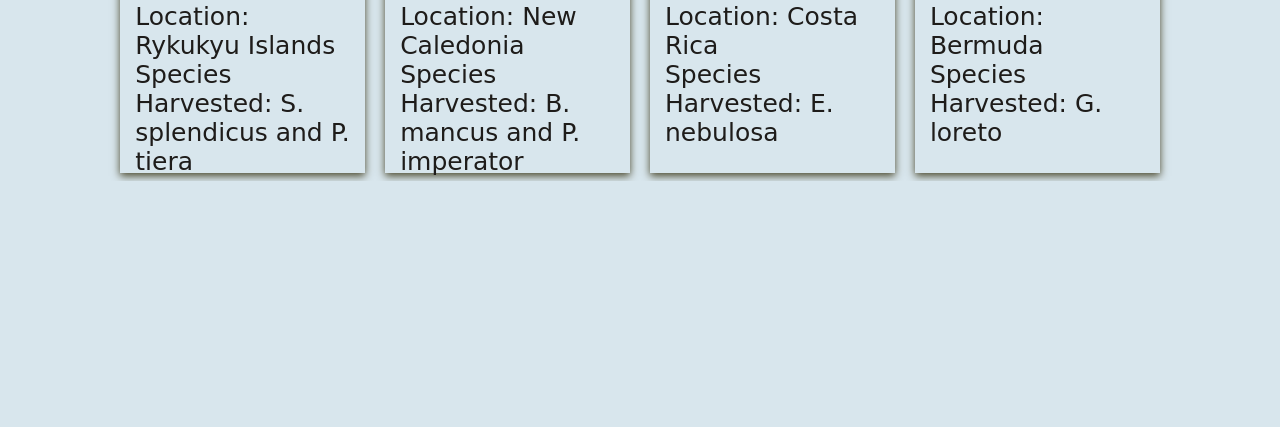
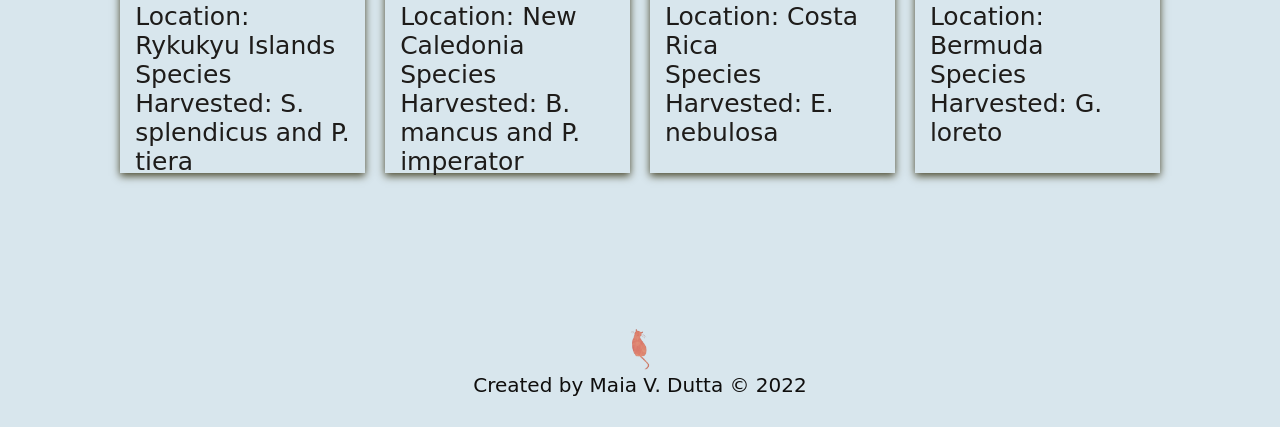
Before and after one commit to mvdutta/nss-aquarium, a plain HTML site: page index.html in a window 1280 px wide. Shown: the part 3476-3903 px from the top of the page. Before the commit the page ends 3657 px from the top, so only its background shows below. Drawn offline with Linux system fonts and the light colour scheme; a web font is replaced by a local one.

Commit message:
added footer

```diff
--- a/index.html
+++ b/index.html
@@ -218,5 +218,16 @@
         </div>
       </div>
     </section>
+    <div class="footer">
+      <img
+        src="newcatpic.png" id="orangecatImage"
+        alt="orange cat"
+      />
+    </div>
+    <footer class="footer">
+      <p class="footer-paragraph">
+        Created by Maia V. Dutta <span>&copy;</span> 2022
+      </p>
+    </footer>
   </body>
 </html>
--- a/styles.css
+++ b/styles.css
@@ -208,3 +208,24 @@ hr {
     color:rgb(30, 28, 26);
 
 }
+
+.footer {
+    display: flex;
+    justify-content: center;
+    margin-top: 100px;
+    margin-bottom: -128px;
+  }
+
+  #orangecatImage {
+    width: 20px;
+    margin-top: 55px;
+  }
+  .footer {
+    text-align: center;
+    font-size: 20px;
+    color: #0f0e0d;
+  }
+
+  .footer-paragraph {
+    padding: 10px;
+  }
```
Also changed, not shown: newcatpic.png (added).
